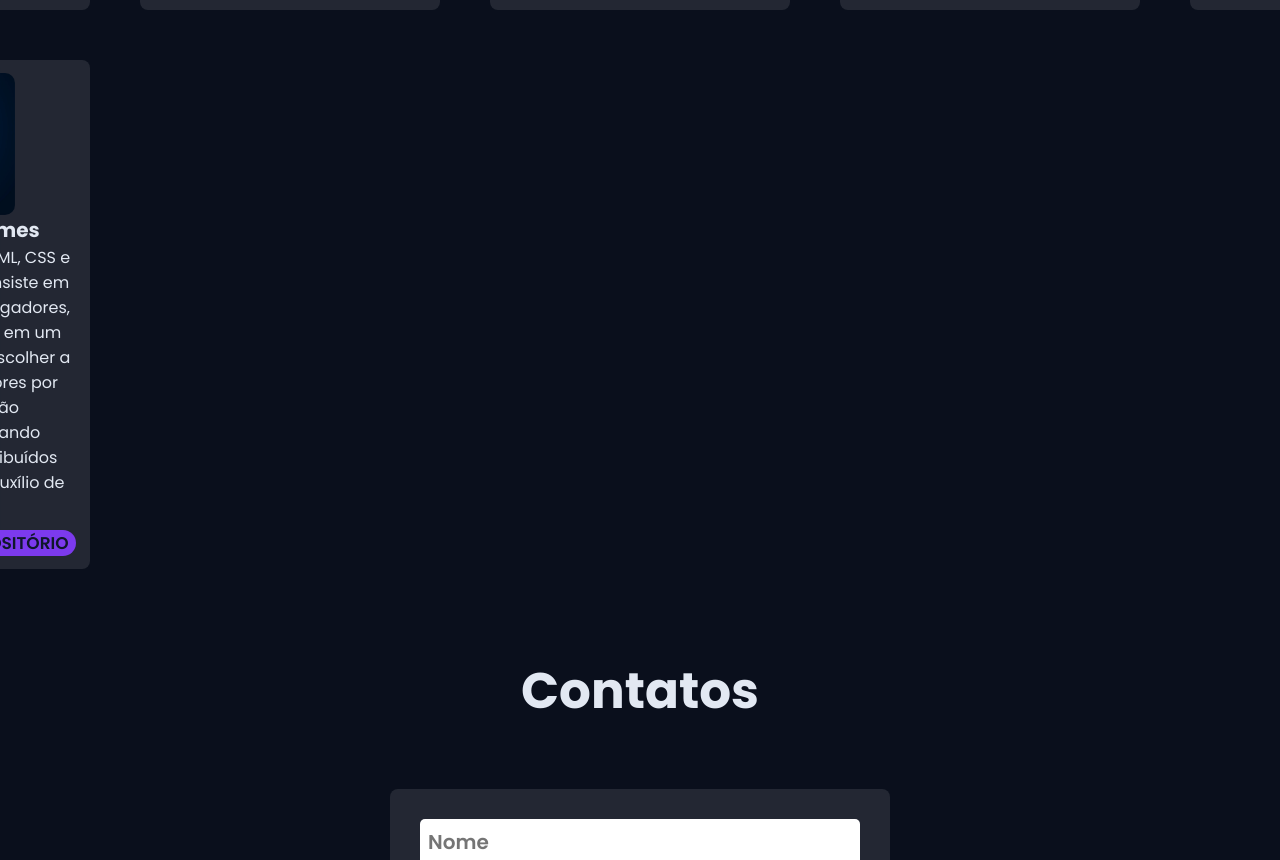
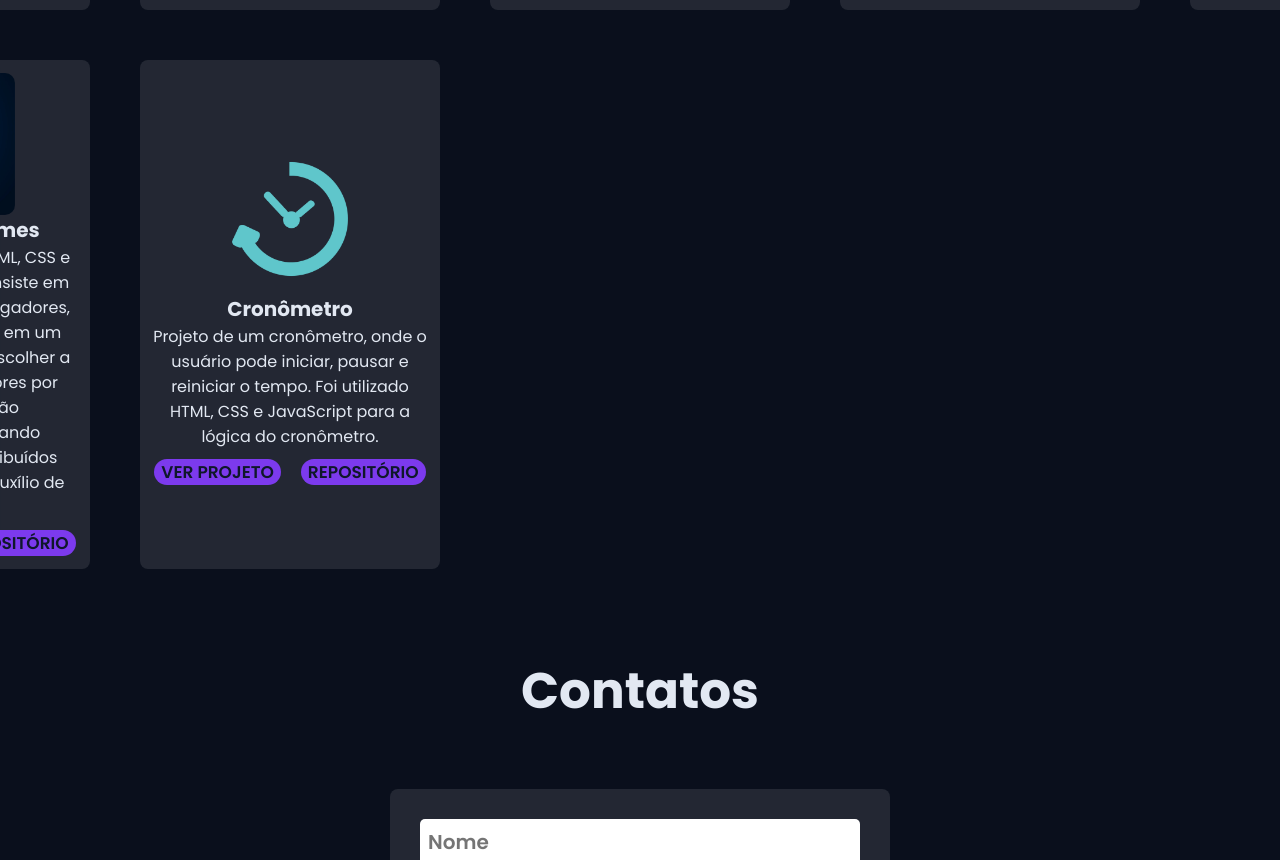
Before and after one commit to BrunoCorreia-hub/segundo-portifolio-sem-usar-react, a plain HTML site: page index.html in a window 1280 px wide. Shown: the part 2854-3714 px from the top of the page. Drawn offline with Linux system fonts and the light colour scheme.

Commit message:
adicionado o projeto cronometro

```diff
--- a/index.html
+++ b/index.html
@@ -197,6 +197,20 @@
                 </div>
             </div>
 
+            <div class="caixa-projeto">
+                <img src="./img/cronometro.webp" alt="logo-conversor-de-moedas" class="caixa-projeto-imagem" />
+                <h3 class="caixa-projeto-titulo">Cronômetro</h3>
+                <p class="caixa-projeto-paragrafo">Projeto de um cronômetro, onde o usuário pode iniciar,
+                    pausar e reiniciar o tempo. Foi utilizado HTML, CSS e JavaScript para a lógica do cronômetro.
+                </p>
+                <div class="caixa-link">
+                    <a href="https://brunocorreia-hub.github.io/cronometro/" class="link-git" target="_blank">ver
+                        projeto</a>
+                    <a href="https://github.com/BrunoCorreia-hub/cronometro.git" class="link-git"
+                        target="_blank">repositório</a>
+                </div>
+            </div>
+
         </div>
     </section>
     <section id="contato" class="contatos">
```
Also changed, not shown: img/cronometro.webp (added).
